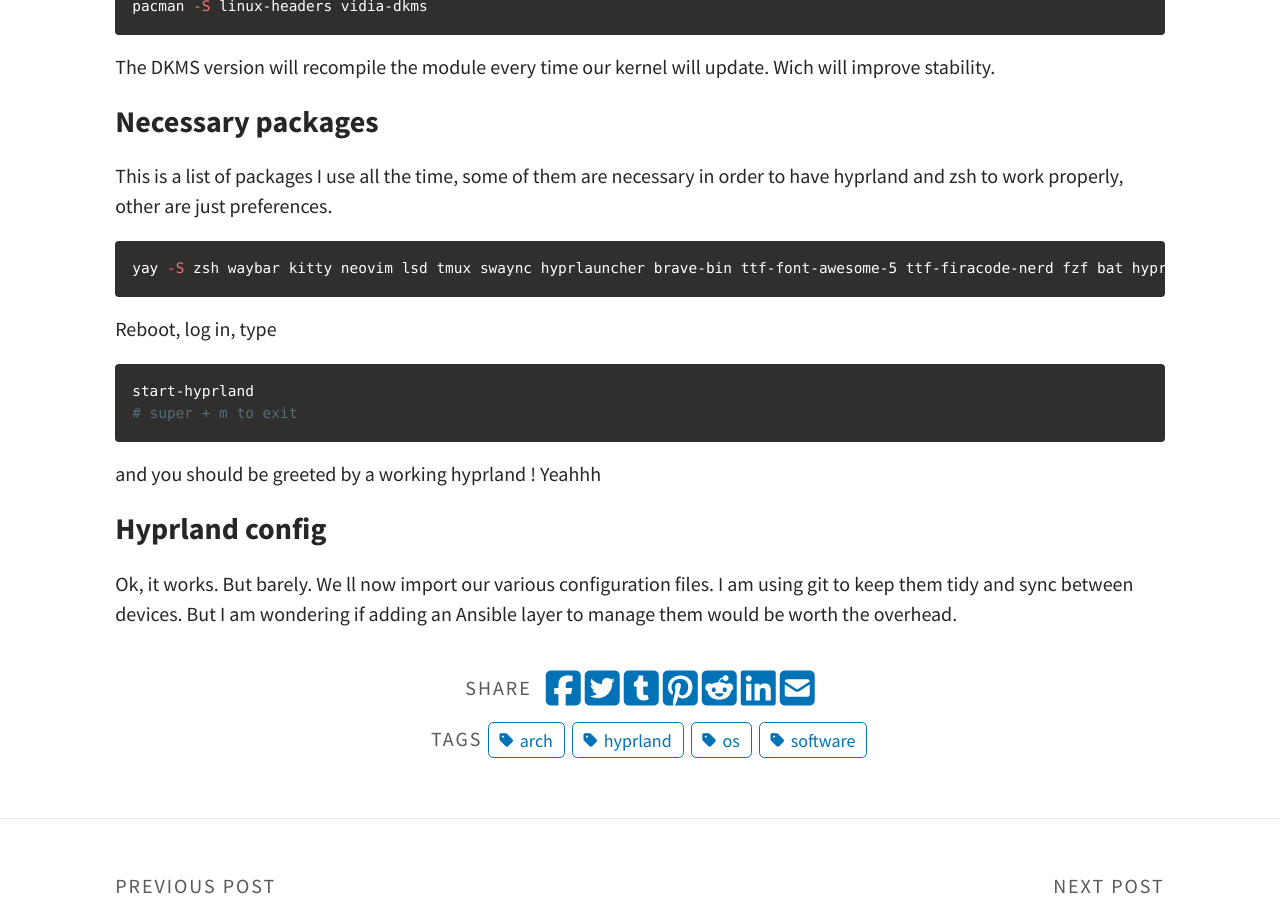
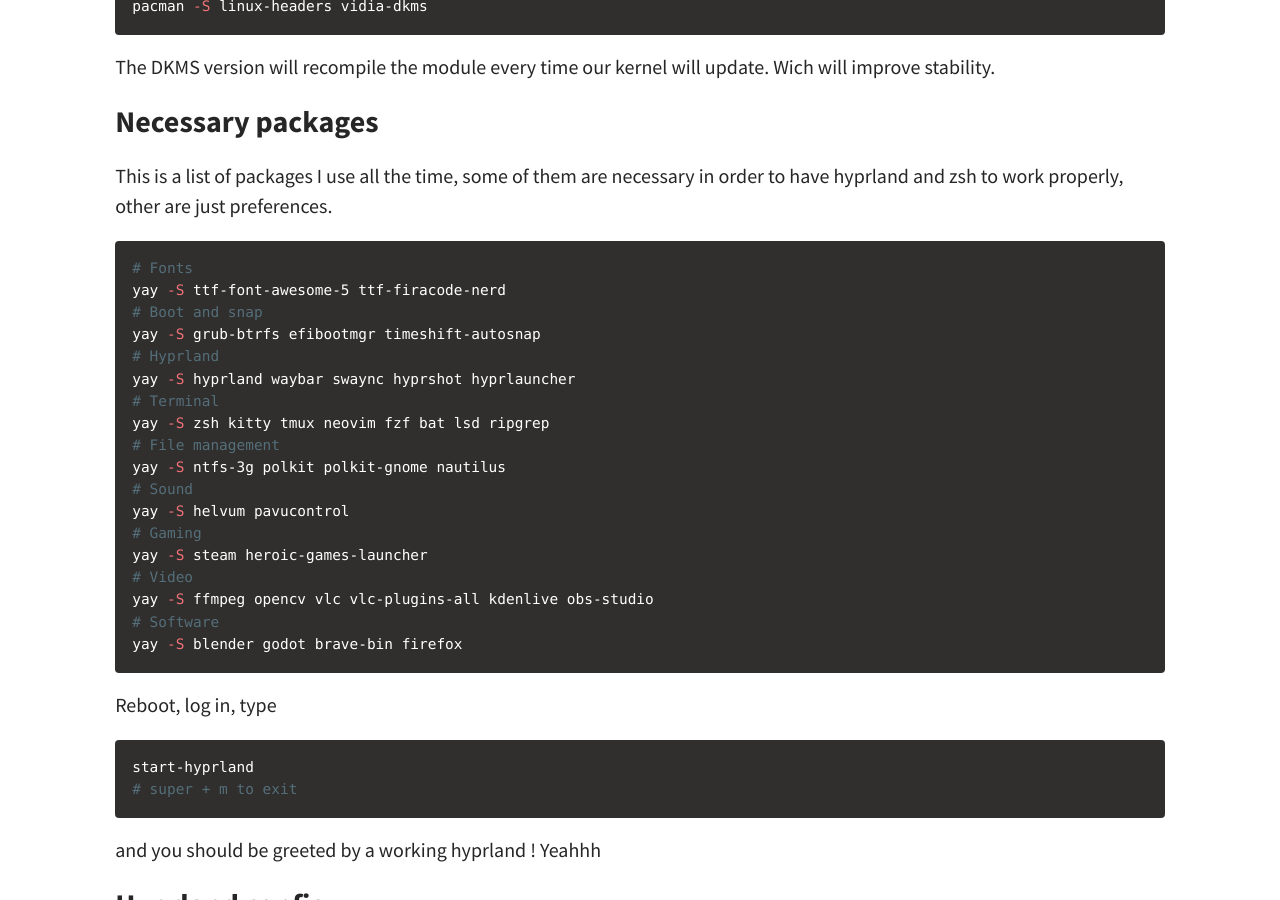
Before and after one commit to cristalcorp/cristalcorp.github.io, a Jekyll site: the page built from _posts/2024-12-14-Arch.md, in a window 1280 px wide and 900 px high, scrolled down 4173 px. Built offline with Jekyll 4.4.1, drawn with Linux system fonts in a browser that asks for light colours; a script that is not in the unit is left out.

Commit message:
Arch post install config

````diff
--- a/_posts/2024-12-14-Arch.md
+++ b/_posts/2024-12-14-Arch.md
@@ -99,7 +99,24 @@ The DKMS version will recompile the module every time our kernel will update. Wi
 ### Necessary packages
 This is a list of packages I use all the time, some of them are necessary in order to have hyprland and zsh to work properly, other are just preferences.
 ```bash
-yay -S zsh waybar kitty neovim lsd tmux swaync hyprlauncher brave-bin ttf-font-awesome-5 ttf-firacode-nerd fzf bat hyprstarter firefox nautilus ffmpeg openvc timeshift-autosnap ripgrep hyprshot heroic-games-launcher grub-btrfs efibootmgr godot kdenlive obs-studio helvum pavucontrol ntfs-3g polkit polkit-gnome vlc vlc-plugins-all blender steam
+# Fonts
+yay -S ttf-font-awesome-5 ttf-firacode-nerd
+# Boot and snap
+yay -S grub-btrfs efibootmgr timeshift-autosnap
+# Hyprland
+yay -S hyprland waybar swaync hyprshot hyprlauncher
+# Terminal
+yay -S zsh kitty tmux neovim fzf bat lsd ripgrep
+# File management
+yay -S ntfs-3g polkit polkit-gnome nautilus
+# Sound
+yay -S helvum pavucontrol
+# Gaming
+yay -S steam heroic-games-launcher
+# Video
+yay -S ffmpeg opencv vlc vlc-plugins-all kdenlive obs-studio
+# Software
+yay -S blender godot brave-bin firefox
 ```
 Reboot, log in, type
 ```bash
````
